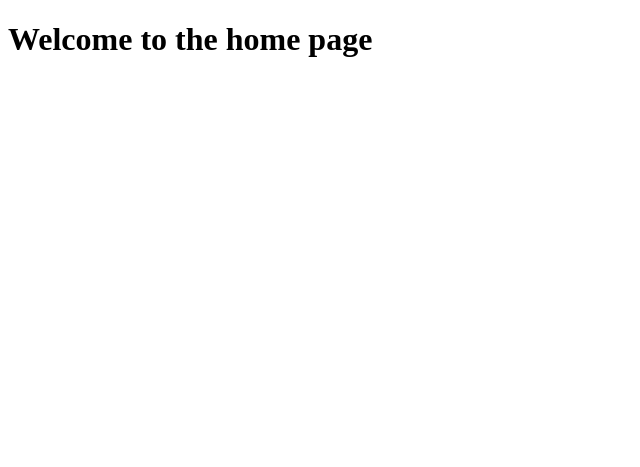
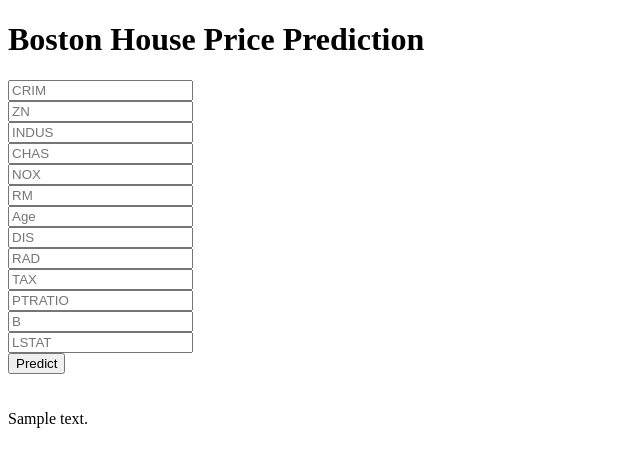
Before and after one commit to Nusri7/Boston-House-Price-Predict, a Flask app: template templates/home.html in a window 1280 px wide. Shown: the top 467 px of the page, without its empty margins (0-640 px from the left). Run offline with Flask 3, Linux system fonts and the light colour scheme; the template is opened without the code that fills it: most values are stand-ins (such as "Sample title", 1, 10 or a date in 2020); parts of the project's set-up code (start-up, migrations or seed data) failed here and were passed over.

Commit message:
home.html file created

```diff
--- a/app.py
+++ b/app.py
@@ -11,8 +11,8 @@
 def home():
     return render_template('home.html')
 
-@app.route('/predict',methods=['POST'])
-def predict():
+@app.route('/predict_api',methods=['POST'])
+def predict_api():
     data= request.json['data']
     print(data)
     print(np.array(list(data.values())).reshape(1,-1))
@@ -21,5 +21,13 @@
     print(output[0])
     return jsonify(output[0])
 
+@app.route('/predict',methods=['POST'])
+def predict():
+    data = [float(x) for x in  request.form.values()]
+    final_input = scaler.transform(np.array(data).reshape(1,-1))
+    print(final_input)
+    prediction = model.predict(final_input)
+    return render_template('home.html', prediction_text='Predicted Price is {}'.format(prediction[0]))
+
 if __name__ == "__main__":
     app.run(debug=True)
--- a/templates/home.html
+++ b/templates/home.html
@@ -6,6 +6,36 @@
     <title>Document</title>
 </head>
 <body>
-    <h1>Welcome to the home page</h1>
-</body>
+    <div class="login">
+       <h1>Boston House Price Prediction</h1>
+
+        <!-- Main Input For Receiving Query to our ML -->
+       <form action="{{ url_for('predict')}}"method="post">
+         <input type="text" name="CRIM" placeholder="CRIM" required="required" /><br>
+           <input type="text" name="ZN" placeholder="ZN" required="required" /><br>
+           <input type="text" name="INDUS" placeholder="INDUS" required="required" /><br>
+           <input type="text" name="CHAS" placeholder="CHAS" required="required" /><br>
+           <input type="text" name="NOX" placeholder="NOX" required="required" /><br>
+           <input type="text" name="RM" placeholder="RM" required="required" /><br>
+           <input type="text" name="Age" placeholder="Age" required="required" /><br>
+           <input type="text" name="DIS" placeholder="DIS" required="required" /><br>
+           <input type="text" name="RAD" placeholder="RAD" required="required" /><br>
+           <input type="text" name="TAX" placeholder="TAX" required="required" /><br>
+           <input type="text" name="PTRATIO" placeholder="PTRATIO" required="required" /><br>
+           <input type="text" name="B" placeholder="B" required="required" /><br>
+           <input type="text" name="LSTAT" placeholder="LSTAT" required="required" /><br>
+
+
+
+           <button type="submit" class="btn btn-primary btn-block btn-large">Predict</button>
+       </form>
+
+      <br>
+      <br>
+
+
+    </div>
+    {{prediction_text}}
+
+   </body>
 </html>
```
